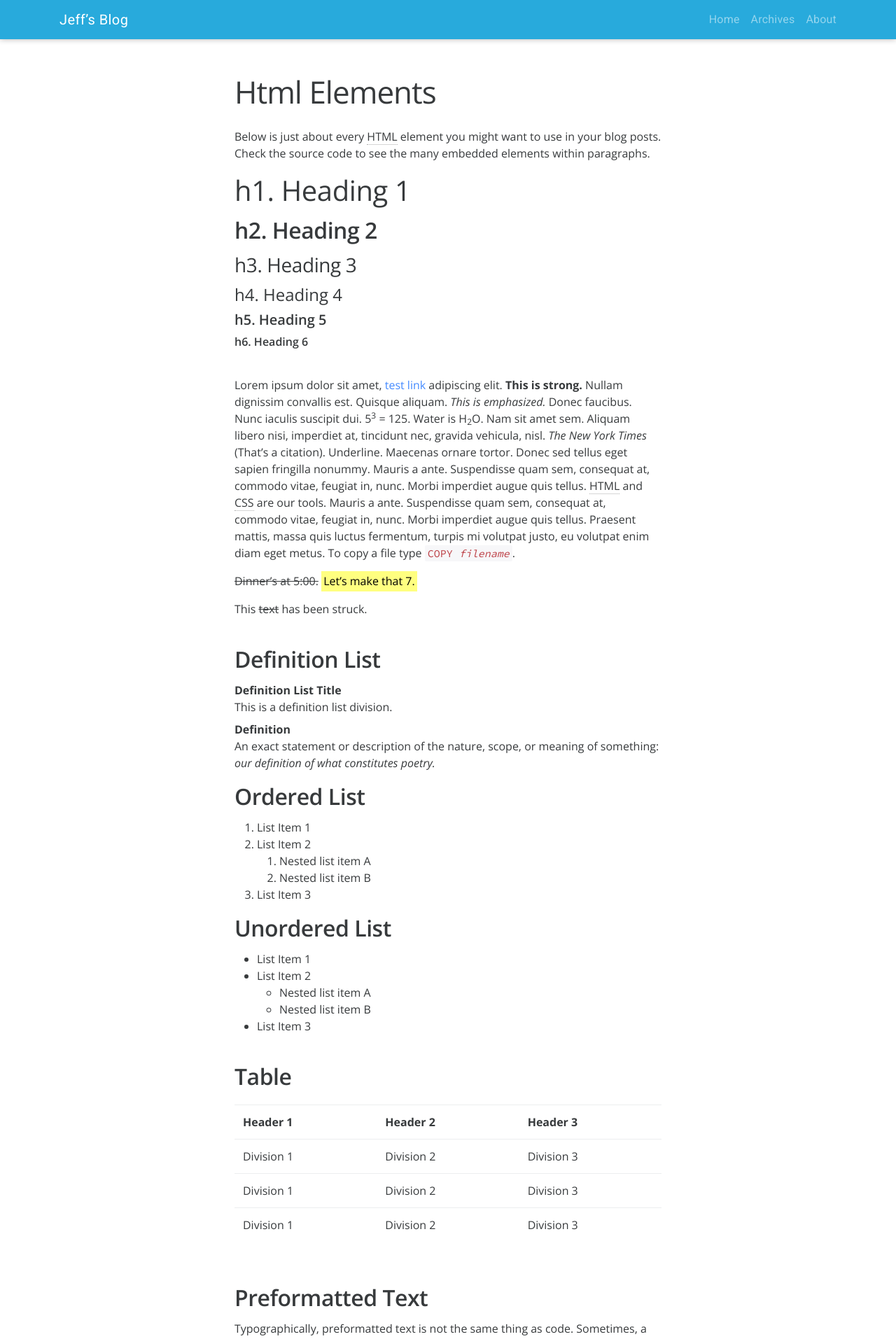
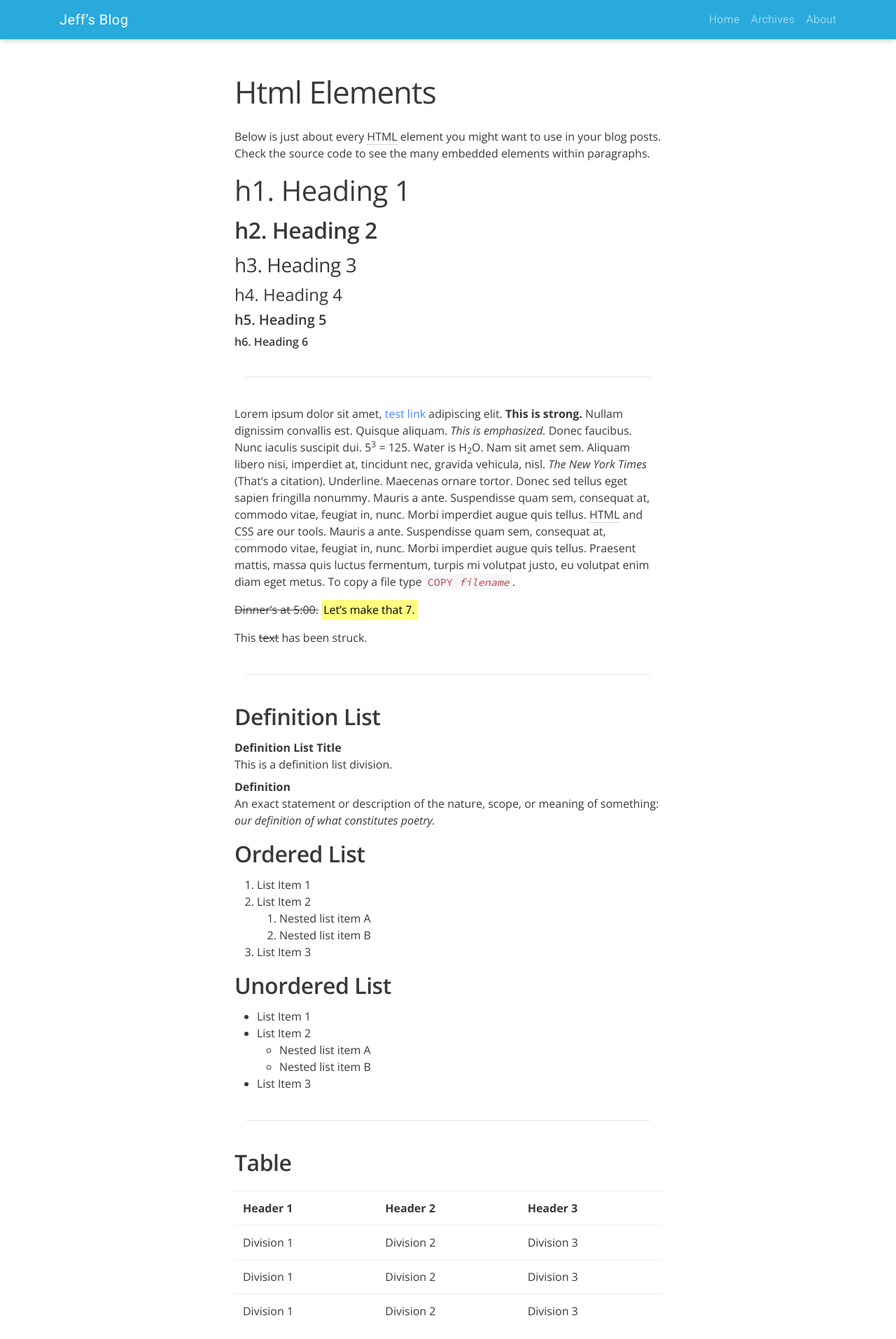
Before and after one commit to jefx07/jefx07.github.io, a Jekyll site: the page built from test_1.md, in a window 1280 px wide. Shown: the top 1913 px of the page at 70% size. Built offline with Jekyll 4.4.1, drawn with Linux system fonts in a browser that asks for light colours; nearby versions of some CDN libraries.

Commit message:
fix HR border

```diff
--- a/_sass/scss/_type.scss
+++ b/_sass/scss/_type.scss
@@ -32,7 +32,7 @@ hr {
   margin-top: $spacer-y;
   margin-bottom: $spacer-y;
   border: 0;
-  border-top: $hr-border-width solid $hr-border-width;
+  border-top: $hr-border-width solid $hr-border-color;
 }
 
 
```
